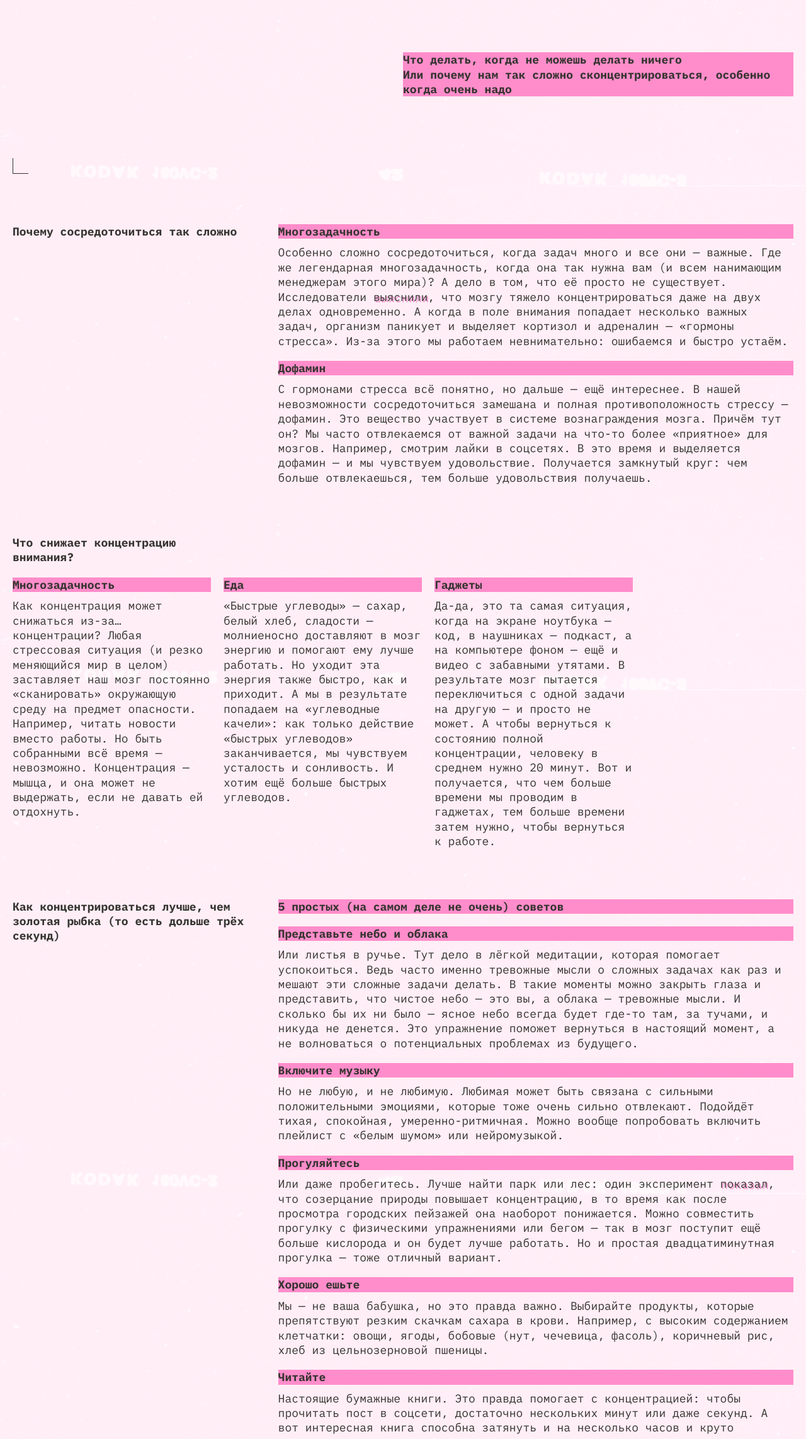
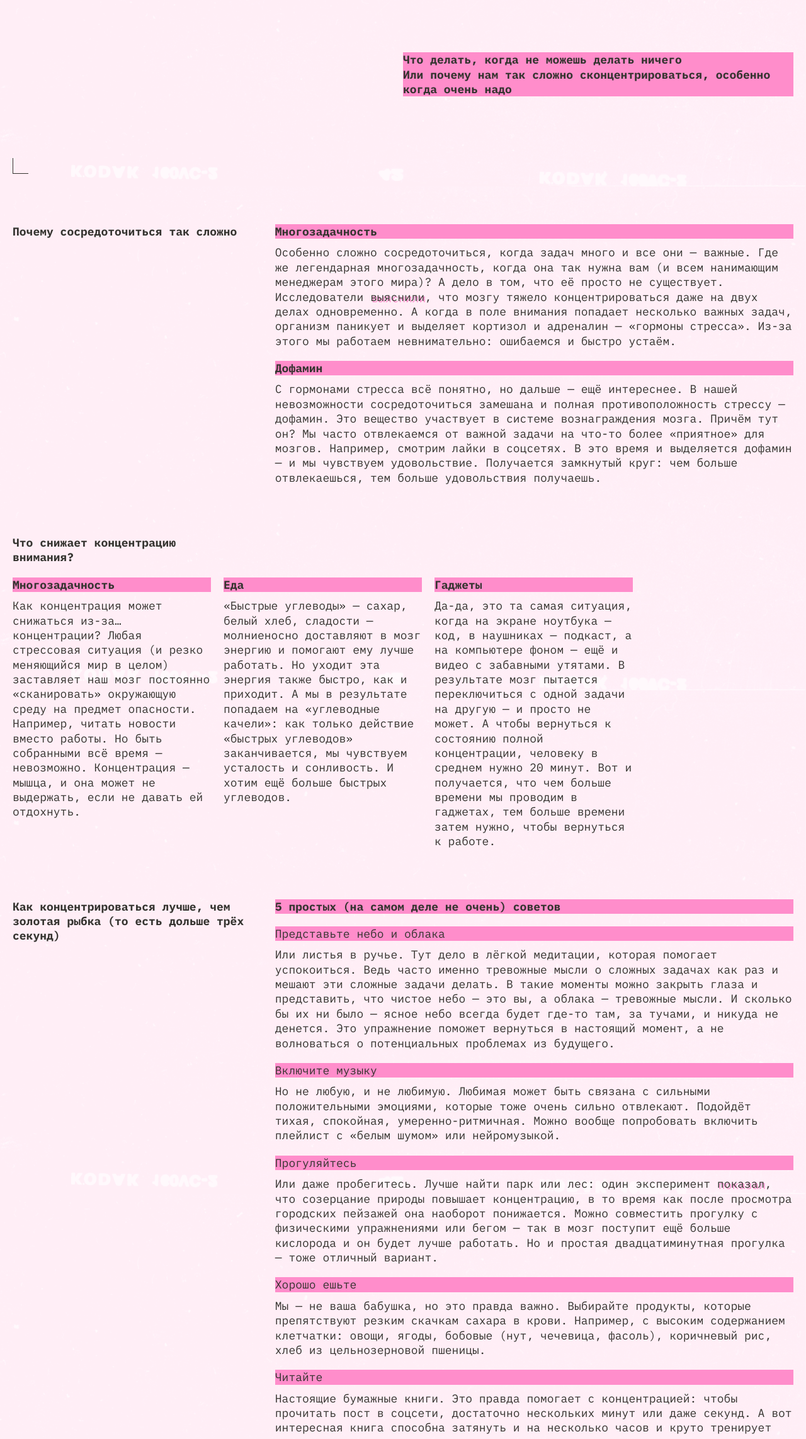
Before and after one commit to Siblns/slozhno-sosredotochitsya, a plain HTML site: page index.html in a window 1280 px wide. Shown: the part 504-2789 px from the top of the page at 63% size. Drawn offline with Linux system fonts and the light colour scheme.

Commit message:
fix ver review 1.1

```diff
--- a/index.html
+++ b/index.html
@@ -51,11 +51,11 @@
       </p>
     </header>
     <main class="content content-section">
-      <section class="section">
+      <section class="content__section">
         <h2 class="content__title">Почему сосредоточиться так сложно</h2>
-        <article class="content__section">
-          <article class="content__section-inside">
-            <h3 class="content_header title-decor">Многозадачность</h3>
+        <article class="content__block">
+          <div class="content__block-text">
+            <h3 class="content__subtitle title-decor">Многозадачность</h3>
             <p class="content__paragraph">Особенно сложно сосредоточиться, когда задач много и все они — важные.
                 Где же легендарная многозадачность, когда она так нужна вам (и всем нанимающим
                 менеджерам этого мира)? А дело в том, что её просто не существует. Исследователи
@@ -64,9 +64,9 @@
                 выделяет кортизол и адреналин — «гормоны стресса».
                 Из-за этого мы работаем невнимательно: ошибаемся и быстро устаём.
             </p>
-          </article>
-          <article class="content__section-inside">
-            <h3 class="content_header title-decor">Дофамин</h3>
+          </div>
+          <div class="content__block-text">
+            <h3 class="content__subtitle title-decor">Дофамин</h3>
             <p class="content__paragraph">
               С гормонами стресса всё понятно, но дальше — ещё интереснее. В нашей
               невозможности сосредоточиться замешана и полная противоположность стрессу —
@@ -76,15 +76,14 @@
               чувствуем удовольствие. Получается замкнутый круг: чем больше отвлекаешься,
               тем больше удовольствия получаешь.
             </p>
-          </article>
+          </div>
         </article>
       </section>
-      <section class="section">
+      <section class="content__section">
         <h2 class="content__title">Что снижает концентрацию внимания?</h2>
-        <article class="content__section col-span-2">
-          <article class="content__section_addition">
-            <article class="content__section-inside">
-              <h3 class="content_header title-decor">Многозадачность</h3>
+        <article class="content__block content-divided">
+          <div class="content__block-text">
+            <h3 class="content__subtitle title-decor">Многозадачность</h3>
             <p class="content__paragraph">Как концентрация может снижаться из-за… концентрации?
               Любая стрессовая ситуация (и резко меняющийся мир в целом)
               заставляет наш мозг постоянно «сканировать» окружающую среду
@@ -92,9 +91,9 @@
               Но быть собранными всё время — невозможно. Концентрация — мышца,
               и она может не выдержать, если не давать ей отдохнуть.
             </p>
-            </article>
-            <article class="content__section-inside">
-              <h3 class="content_header title-decor">Еда</h3>
+          </div>
+          <div class="content__block-text">
+            <h3 class="content__subtitle title-decor">Еда</h3>
             <p class="content__paragraph">
             «Быстрые углеводы» — сахар, белый хлеб, сладости — молниеносно
             доставляют в мозг энергию и помогают ему лучше работать.
@@ -103,9 +102,9 @@
             «быстрых углеводов» заканчивается, мы чувствуем усталость и сонливость.
             И хотим ещё больше быстрых углеводов.
             </p>
-            </article>
-            <article class="content__section-inside">
-              <h3 class="content_header title-decor">Гаджеты</h3>
+          </div>
+          <div class="content__block-text">
+            <h3 class="content__subtitle title-decor">Гаджеты</h3>
             <p class="content__paragraph">
             Да-да, это та самая ситуация, когда на экране ноутбука — код,
             в наушниках — подкаст, а на компьютере фоном — ещё и видео с
@@ -115,16 +114,15 @@
             что чем больше времени мы проводим в гаджетах, тем больше времени затем
             нужно, чтобы вернуться к работе.
             </p>
-            </article>
-          </article>
+          </div>
         </article>
       </section>
-      <section class="section">
+      <section class="content__section">
         <h2 class="content__title">Как концентрироваться лучше, чем золотая рыбка (то есть дольше трёх секунд)</h2>
-        <article class="content__section">
-          <h3 class="content_header title-decor">5 простых (на самом деле не очень) советов</h3>
-          <article class="content__section-inside">
-            <h4 class="content_header title-decor addition-padding">Представьте небо и облака</h4>
+        <article class="content__block">
+            <h3 class="content__subtitle title-decor">5 простых (на самом деле не очень) советов</h3>
+            <div class="content__block-text">
+              <h4 class="content__subtitle-title title-decor">Представьте небо и облака</h4>
               <p class="content__paragraph">Или листья в ручье. Тут дело в лёгкой медитации, которая
                     помогает успокоиться. Ведь часто именно тревожные мысли о сложных задачах
                     как раз и мешают эти сложные задачи делать. В такие моменты можно закрыть
@@ -133,17 +131,17 @@
                     и никуда не денется. Это упражнение поможет вернуться в настоящий момент,
                     а не волноваться о потенциальных проблемах из будущего.
               </p>
-          </article>
-          <article class="content__section-inside">
-            <h4 class="content_header title-decor">Включите музыку</h4>
+            </div>
+            <div class="content__block-text">
+              <h4 class="content__subtitle-title title-decor">Включите музыку</h4>
               <p class="content__paragraph">Но не любую, и не любимую. Любимая может быть связана с сильными
               положительными эмоциями, которые тоже очень сильно отвлекают. Подойдёт
               тихая, спокойная, умеренно-ритмичная. Можно вообще попробовать включить
               плейлист c «белым шумом» или нейромузыкой.
               </p>
-          </article>
-          <article class="content__section-inside">
-            <h4 class="content_header title-decor">Прогуляйтесь</h4>
+            </div>
+            <div class="content__block-text">
+              <h4 class="content__subtitle-title title-decor">Прогуляйтесь</h4>
               <p class="content__paragraph">Или даже пробегитесь. Лучше найти парк или лес: один эксперимент
                 <a href="https://www.sciencedirect.com/science/article/abs/pii/S0272494415000328" class="text-shadow" target="_blank">показал</a>, что созерцание природы повышает концентрацию, в то время как после
                 просмотра городских пейзажей она наоборот понижается. Можно совместить
@@ -151,27 +149,27 @@
                 больше кислорода и он будет лучше работать. Но и простая двадцатиминутная
                 прогулка — тоже отличный вариант.
               </p>
-          </article>
-          <article class="content__section-inside">
-            <h4 class="content_header title-decor">Хорошо ешьте</h4>
+            </div>
+            <div class="content__block-text">
+              <h4 class="content__subtitle-title title-decor">Хорошо ешьте</h4>
               <p class="content__paragraph">Мы — не ваша бабушка, но это правда важно. Выбирайте продукты,
                 которые препятствуют резким скачкам сахара в крови. Например, с высоким
                 содержанием клетчатки: овощи, ягоды, бобовые (нут, чечевица, фасоль),
                 коричневый рис, хлеб из цельнозерновой пшеницы.
               </p>
-          </article>
-          <article class="content__section-inside">
-            <h4 class="content_header title-decor">Читайте</h4>
+            </div>
+            <div class="content__block-text">
+              <h4 class="content__subtitle-title title-decor">Читайте</h4>
               <p class="content__paragraph">Настоящие бумажные книги. Это правда помогает с концентрацией:
               чтобы прочитать пост в соцсети, достаточно нескольких минут или даже секунд.
               А вот интересная книга способна затянуть и на несколько часов и круто
               тренирует направленное внимание.
               </p>
-          </article>
+            </div>
         </article>
       </section>
-      <section class="section">
-        <h2 class="content_header title-decor col-span-2">А можно в картинках?</h2>
+      <section class="content__section">
+        <h2 class="content__title title-decor col-span-2">А можно в картинках?</h2>
         <article class="section_gallery col-span-2">
           <img class="img col-span-2"
             src="./images/sunset.png"
--- a/styles/style.css
+++ b/styles/style.css
@@ -161,13 +161,18 @@ a:focus {
   font-size: var(--main-font-size);
 }
 
-.content_header {
-  margin-block-end: 10px;
+.content__subtitle {
   font-weight: var(--accent-font-weight);
   font-size: var(--main-font-size);
 }
 
+.content__subtitle-title {
+  font-weight: var(--main-font-weight);
+  font-size: var(--main-font-size);
+}
+
 .content__paragraph {
+  margin-block-start: 10px;
   text-align: left;
 }
 
@@ -195,25 +200,17 @@ a:focus-visible {
   grid-row: span 2;
 }
 
-.content__section {
+.content__block {
   display: grid;
   gap: 20px;
-}
-
-.content__section_addition {
-  display: grid;
-  gap: 20px;
-}
-
-.addition-padding {
-  margin-block-start: -10px;
 }
 
 .section_gallery {
   display: flex;
   flex-direction: column;
-  gap: 10px;
+  gap: var(--content-min-padding);
   min-width: min-content;
+  margin-block-start: -8px;
 }
 
 .img {
@@ -247,10 +244,6 @@ a:focus-visible {
     right: 48px;
   }
 
-  .content__title {
-    margin-inline-end: 10%;
-  }
-
   .page {
     --title-font-size-mobile: var(--title-font-size-dekstop);
     --gap-content: 80px;
@@ -265,17 +258,21 @@ a:focus-visible {
     margin-inline-start: 50%;
   }
 
-  .section {
+  .content__section {
     display: grid;
-    grid-template-columns: 35% auto;
+    grid-template-columns: 32% auto;
+    column-gap: 20px;
+  }
+
+  .content-divided {
+    grid-column: span 2;
   }
 
   .section_gallery {
     display: grid;
     grid-template-columns: repeat(3, auto);
     grid-auto-rows: minmax(192px, auto);
-    gap: 20px;
-    margin-block-start: 10px;
+    margin-block-start: 0;
   }
 }
 
@@ -283,11 +280,6 @@ a:focus-visible {
   .page {
     --min-height: var(--max-height);
   }
-
-  .content__section_addition {
-    display: grid;
-    gap: 20px;
-    }
 }
 
 @media (min-width: 1000px) {
@@ -316,13 +308,9 @@ a:focus-visible {
     align-self: flex-start;
   }
 
-  .section {
-      grid-template-columns: 34% auto;
-  }
-
-  .content__section_addition {
+  .content-divided {
     display: grid;
     grid-template-columns: repeat(3, 315px);
     gap: 20px;
-    }
+  }
 }
```
Lines whose indentation alone changed are shown as unchanged.
